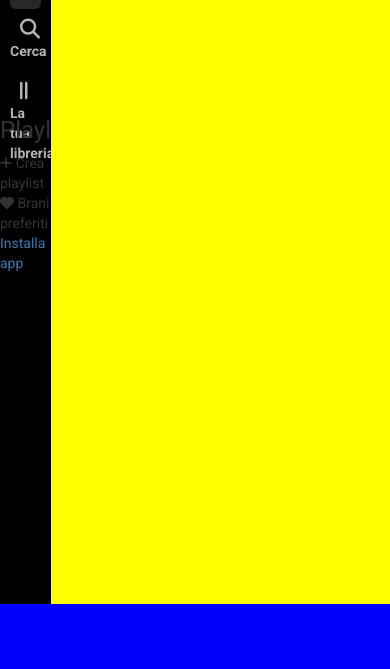
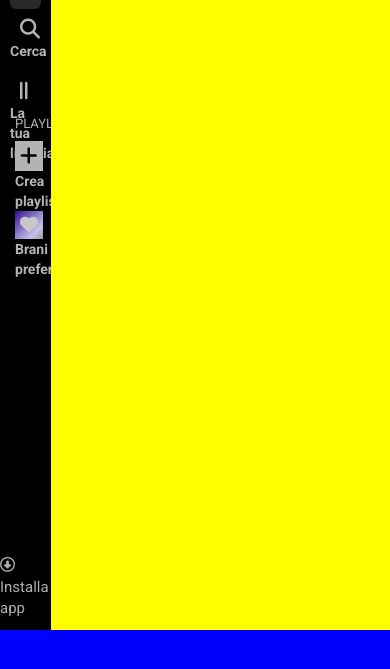
Before and after one commit to marco-tuzza/html-css-spotifyweb, a plain HTML site: page index.html in a window 390 px wide. Shown: the part 113-782 px from the top of the page. Drawn offline with nearby package versions, Linux system fonts and the light colour scheme.

Commit message:
Aside completato (manca ottimizzazione mobile)

```diff
--- a/index.html
+++ b/index.html
@@ -40,21 +40,22 @@
                             </div>
                         </div>
                     </div>
-                    <div class="playlist">
+                    <div class="playlist container-fluid">
                         <div class="playlist-title">
                             <h3>Playlist</h3>
                         </div>
-                        <div class="playlist-create">
-                            <span><i class="fas fa-plus"></i> Crea playlist</span>
+                        <div class="playlist-container">
+                            <div class="playlist-create">
+                                <span><i class="fas fa-plus"></i> Crea playlist</span>
+                            </div>
+                            <div class="playlist-favourite">
+                                <span><i class="fas fa-heart"></i> Brani preferiti</span>
+                            </div>
                         </div>
-                        <div class="playlist-favourite">
-                            <span><i class="fas fa-heart"></i> Brani preferiti</span>
-                        </div>
-
                     </div>
                 </div>
                 <div class="aside-bottom">
-                    <a href="#">Installa app</a>
+                    <a href="#"><i class="far fa-arrow-alt-circle-down"></i> Installa app</a>
                 </div>
             </div>
         </aside>
--- a/style.css
+++ b/style.css
@@ -7,6 +7,7 @@
 
 body {
     position: relative;
+    height: 100vh
 }
 /* header */
 header {
@@ -115,7 +116,7 @@ header {
 /* /header */
 /* aside */
 aside {
-    height: 85vh;
+    height: 88vh;
     width: 13vw;
     background-color: black;
     position: absolute;
@@ -126,6 +127,8 @@ aside {
 .aside-container {
     display: flex;
     flex-direction: column;
+    justify-content: space-between;
+    height: 100%;
 }
 
 .aside-top-container {
@@ -179,12 +182,102 @@ aside {
     color: white;
 }
 
+.playlist {
+    color: #b3b3b3;
+    height: 100%
+}
+
+.playlist-container {
+    height: 30%;
+    display: flex;
+    flex-direction: column;
+    justify-content: space-evenly;
+}
+
+.playlist h3 {
+    text-transform: uppercase;
+    font-size: 13px;
+}
+
+.playlist span {
+    font-weight: bold;
+}
+
+.playlist-create i {
+    color: black;
+    padding: 5px;
+    font-size: 20px;
+    background-color: #b3b3b3;
+    margin-right: 10px;
+}
+
+.playlist-create:hover {
+    cursor: pointer;
+}
+
+.playlist-create:hover i {
+    background-color: white;
+    transition: 0.5s
+}
+
+.playlist-create:hover span {
+    color: white;
+    transition: 0.5s;
+}
 
 
+.playlist-favourite i {
+    color: #c8c8c8;
+    background-image: linear-gradient(to right bottom, #2d0b93, #654cb2, #9786ce, #c9c1e8, #9a9a9a);
+    padding: 5px;
+    font-size: 18px;
+    background-color: #b3b3b3;
+    margin-right: 10px;
+    transition: 0.5s
+}
+
+.playlist-favourite:hover {
+    cursor: pointer;
+}
+
+.playlist-favourite:hover span {
+    color: white;
+    transition: 0.5s
+}
+
+.playlist-favourite:hover i {
+    color: white;
+    background-image: linear-gradient(to right bottom, #4910f4, #7f5cfd, #ab93ff, #d4c9ff, #ffffff);
+}
+
+.aside-bottom {
+    display: flex;
+    justify-content: space-around;
+    margin-bottom: 10px;
+    padding-right: 80px;
+}
+
+.aside-bottom i {
+    margin-right: 12px;
+}
+
+.aside-bottom a {
+    font-size: 15px;
+    color: #adadad;
+}
+
+.aside-bottom:hover {
+    cursor: pointer
+}
+
+.aside-bottom:hover a {
+    color: white;
+    text-decoration: none;
+}
 /* /aside */
 
 main {
-    height: 77vh;
+    height: 80vh;
     width: 87vw;
     background-color: yellow;
     position: absolute;
@@ -193,10 +286,10 @@ main {
 }
 
 footer {
-    height: 15vh;
+    height: 12vh;
     width: 100vw;
     background-color: blue;
     position: absolute;
     left: 0px;
-    top: 85vh;
+    top: 88vh;
 }
```
